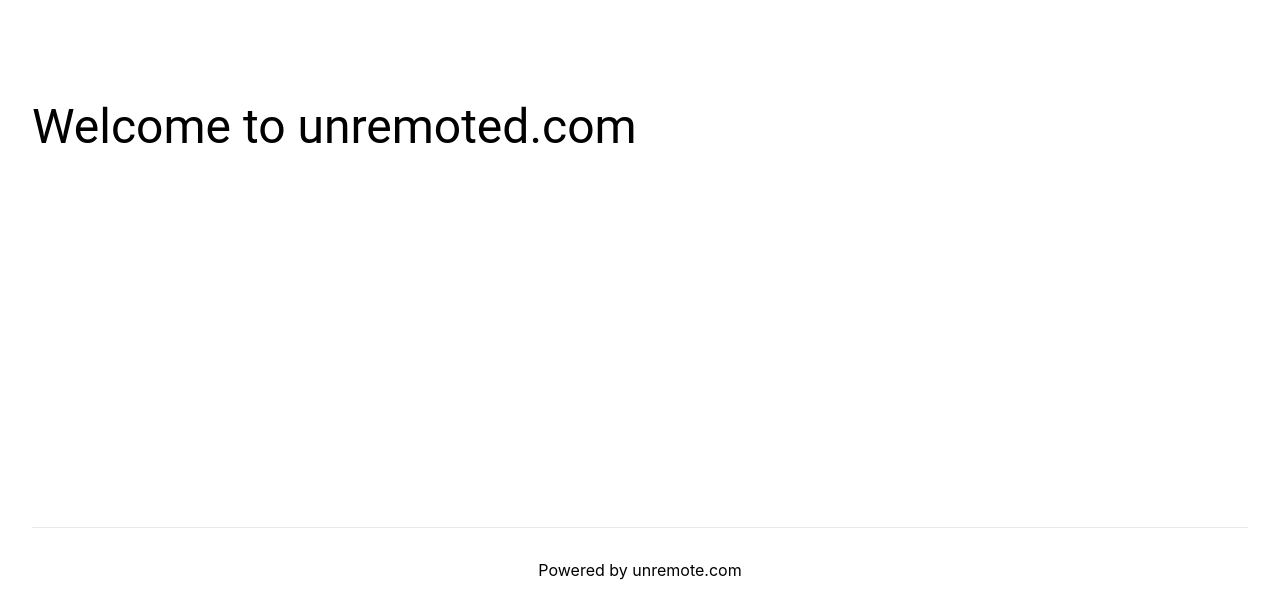
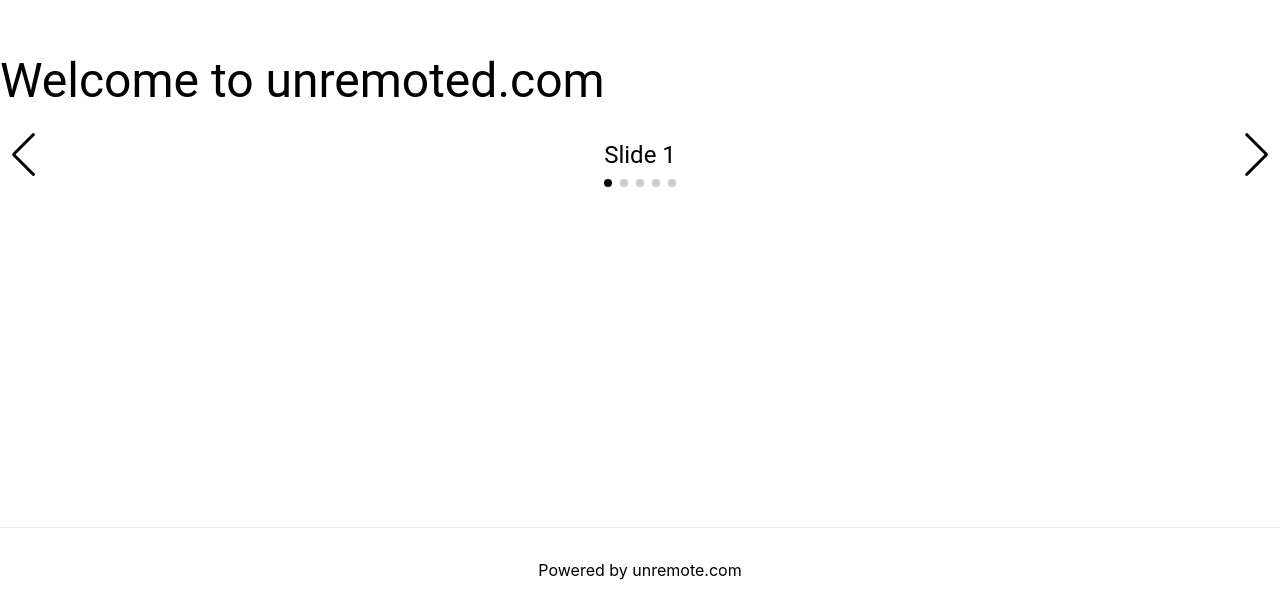
Before and after one commit to unrcom/sirokuro-dev6, a Next.js app in the folder src/: page / in a window 1280 px wide. Shown: the part 273-885 px from the top of the page. Built offline with nearby package versions, Linux system fonts and the light colour scheme.

Commit message:
index.tsx swiper added

```diff
--- a/src/pages/index.tsx
+++ b/src/pages/index.tsx
@@ -4,13 +4,18 @@
 import Typography from "@mui/material/Typography";
 import Grid from "@mui/material/Grid";
 
+import { Navigation, Pagination, Scrollbar, A11y, Autoplay } from "swiper";
+import { Swiper, SwiperSlide } from "swiper/react";
+
 import styles from "../styles/Home.module.css";
 
 const Home: NextPage = () => {
+  const slidetexts = ["Slide 1", "Slide 2", "Slide 3", "Slide 4", "Slide 5"];
+
   return (
-    <div className={styles.container}>
+    <>
       <Head>
-        <title>Create Next App</title>
+        <title>Use Swiper</title>
         <meta name="description" content="Generated by create next app" />
         <link rel="icon" href="/favicon.ico" />
       </Head>
@@ -19,6 +24,33 @@
         <Grid container spacing={0} className="margin-top60">
           <Grid item xs={12} alignItems="center" className="padding20">
             <Typography variant="h3">Welcome to unremoted.com</Typography>
+          </Grid>
+          <Grid item xs={12} alignItems="center" className="padding20">
+            <Swiper
+              modules={[Navigation, Pagination, Scrollbar, A11y, Autoplay]}
+              spaceBetween={50}
+              slidesPerView={1}
+              navigation={true}
+              pagination={{ clickable: true }}
+              // scrollbar={{ draggable: true }}
+              onSwiper={(swiper) => console.log(swiper)}
+              loop={true}
+              speed={500}
+            >
+              {slidetexts.map((slidetext: string, index: number) => {
+                return (
+                  <SwiperSlide key={`${index}`}>
+                    <Typography
+                      align="center"
+                      variant="h5"
+                      className={styles.textblackP301}
+                    >
+                      {slidetext}
+                    </Typography>
+                  </SwiperSlide>
+                );
+              })}
+            </Swiper>
           </Grid>
         </Grid>
       </main>
@@ -32,7 +64,7 @@
           Powered by unremote.com
         </a>
       </footer>
-    </div>
+    </>
   );
 };
 
--- a/src/styles/Home.module.css
+++ b/src/styles/Home.module.css
@@ -114,3 +114,8 @@
     flex-direction: column;
   }
 }
+
+.textblackP301 {
+  color: black;
+  padding: 30px;
+}
--- a/src/styles/globals.css
+++ b/src/styles/globals.css
@@ -14,3 +14,14 @@
 * {
   box-sizing: border-box;
 }
+
+.swiper-button-next,
+.swiper-button-prev {
+  --swiper-navigation-color: #000000;
+  width: calc(var(--swiper-navigation-size) / 44 * 27);
+  height: calc(var(--swiper-navigation-size) / 1);
+}
+
+.swiper-pagination {
+  --swiper-pagination-color: #000000;
+}
```
Also changed, not shown: src/package.json (+8 -1 lines), src/pages/_app.tsx (+9 -4 lines), 1 other file (tests, documents, lock files or other folders).
